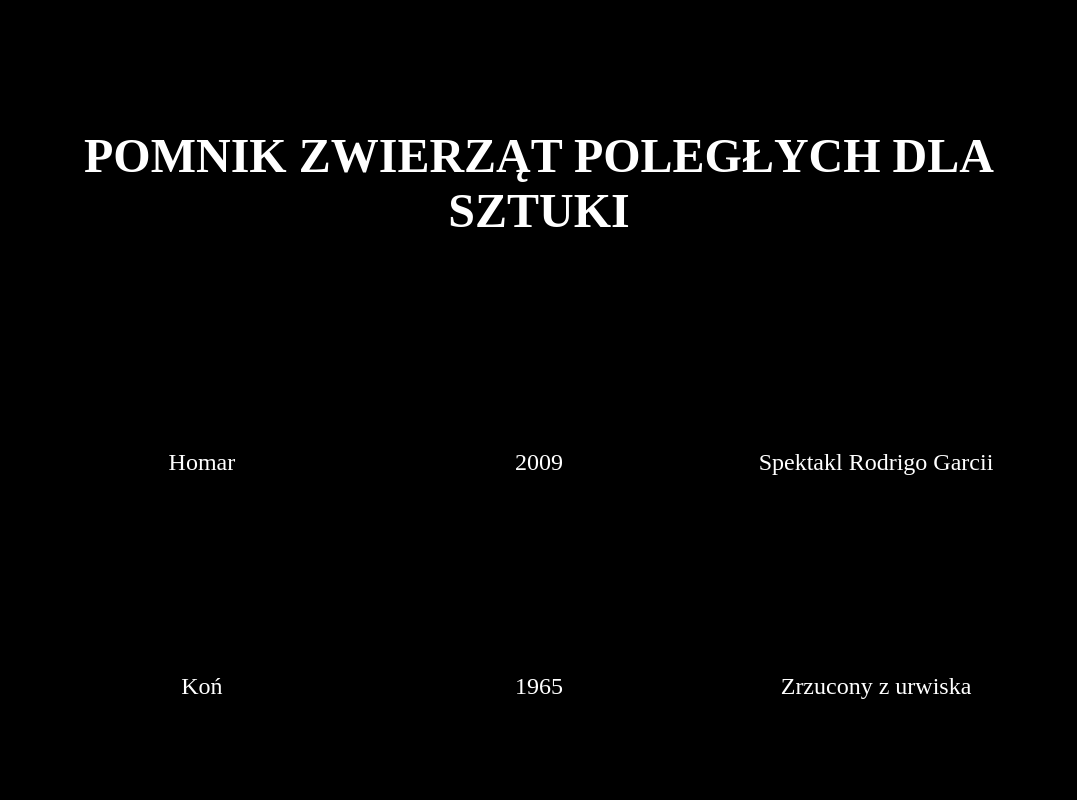
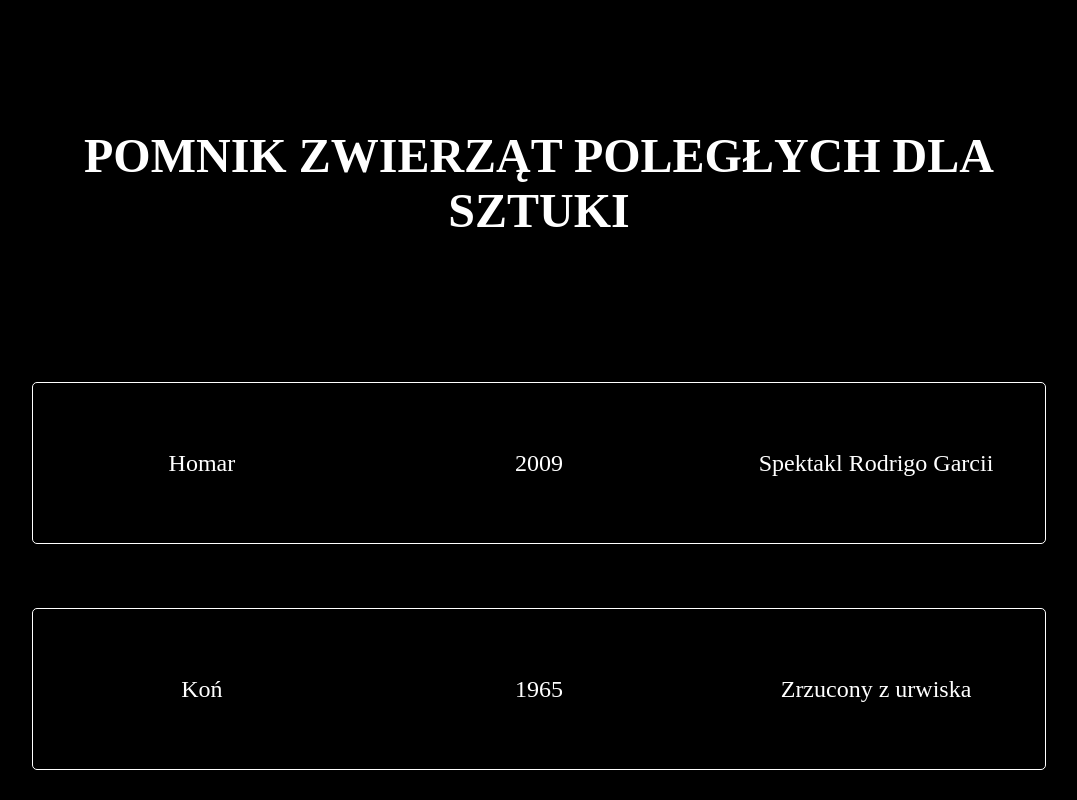
Before and after one commit to pomnikzwierzat/pomnikzwierzat.github.io, a plain HTML site: page index.html in a window 1280 px wide. Shown: the top 800 px of the page, without its empty margins (101-1178 px from the left). Drawn offline with Linux system fonts and the light colour scheme.

Commit message:
row border changed

```diff
--- a/style.css
+++ b/style.css
@@ -47,6 +47,9 @@ h1 {
     width: 80%;
     height: 10rem;
     background: var(--background-main);
+    border-color: white;
+    border-style: solid;
+    border-width: 1px;
     border-radius: 5px;
     margin: 0 auto 4rem auto;
 }
```
